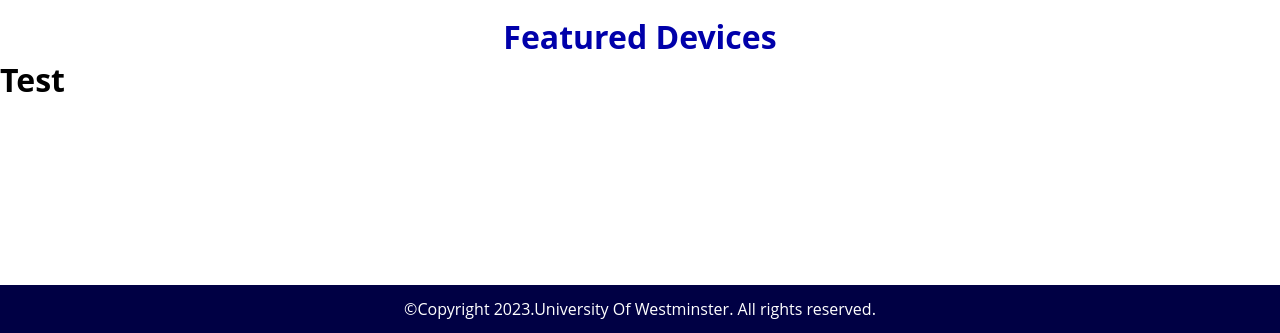
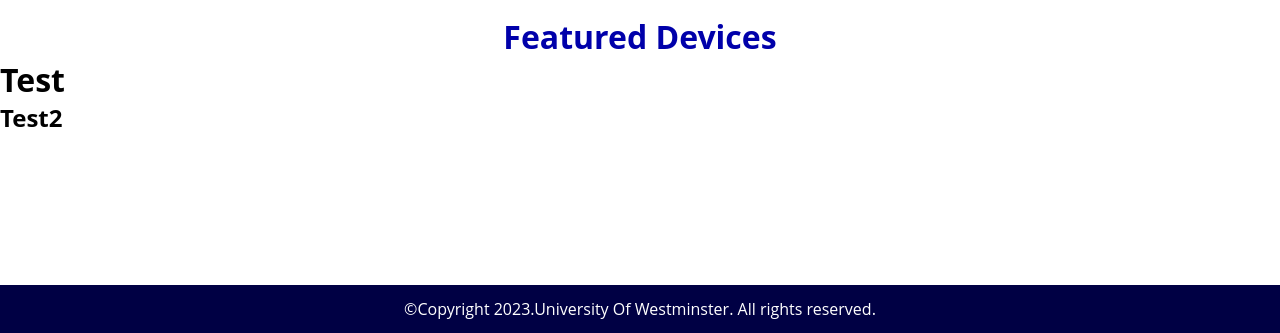
Before and after one commit to apaval26/Inventory-Landing-Page, a Django app: page / in a window 1280 px wide. Shown: the part 467-800 px from the top of the page. Run offline with Django 4.2, Linux system fonts and the light colour scheme.

Commit message:
Inventory New Change
Inventory New Change

```diff
--- a/(Start 07.04.2024) - SoftDevGrProject/templates/main.html
+++ b/(Start 07.04.2024) - SoftDevGrProject/templates/main.html
@@ -44,6 +44,7 @@
         <p>&copy;Copyright 2023.University Of Westminster. All rights reserved.</p>
     </footer>
 	<h1> Test </h1>
+    <h2> Test2</h2>
 
     <script>
         navToggleBtn = document.querySelector('.navToggleBtn');
```
